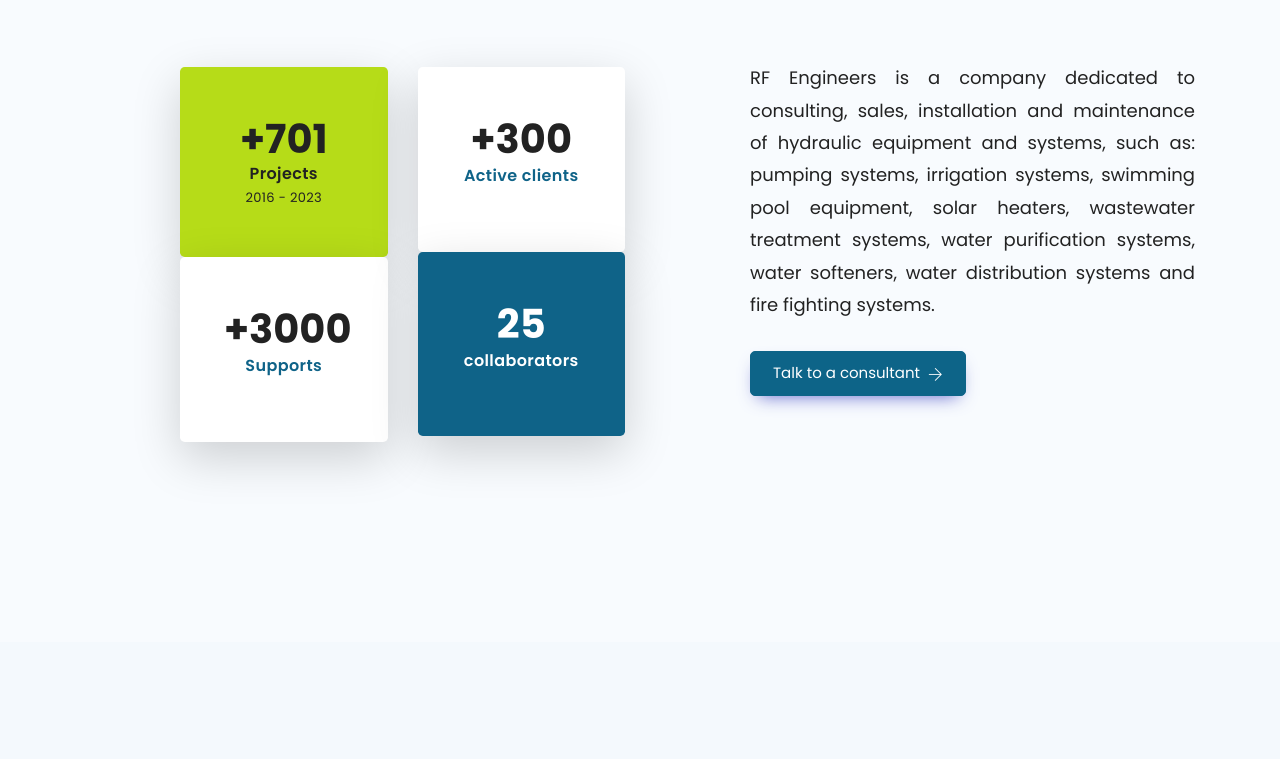
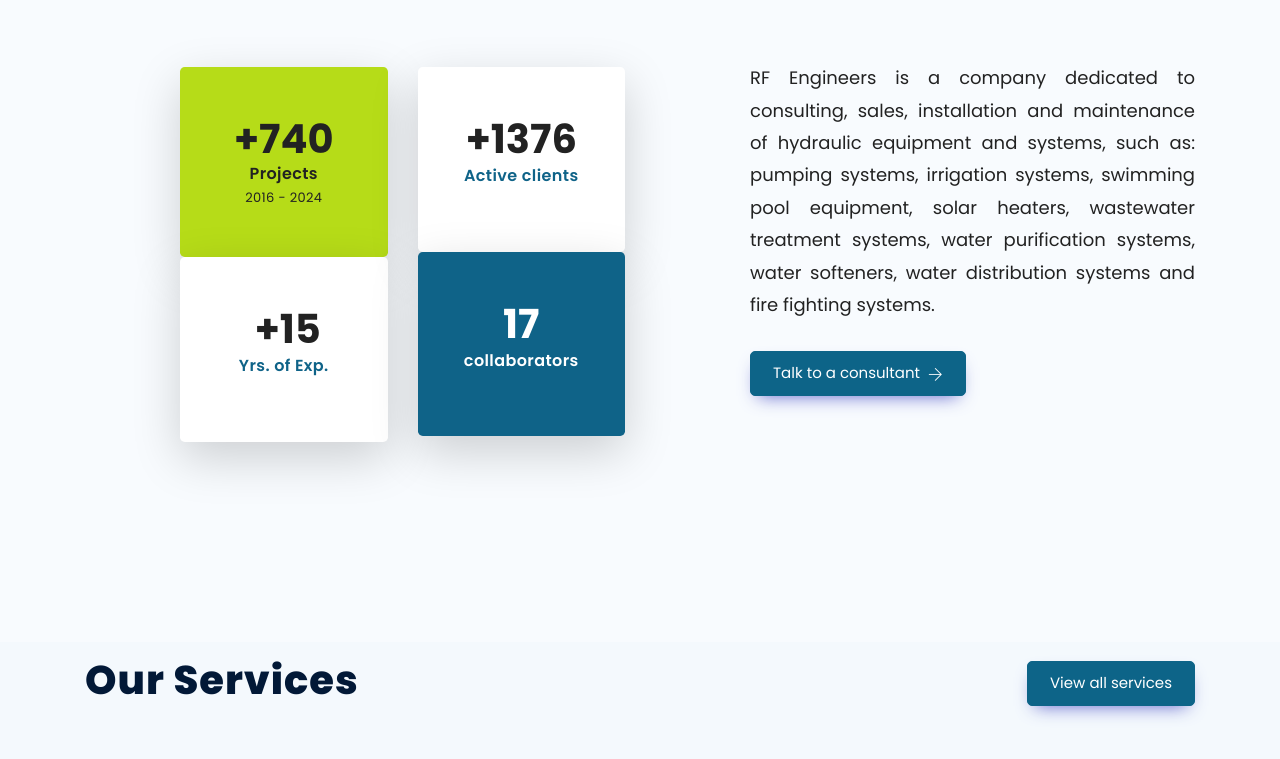
Before and after one commit to LaDanta/rf.github.io, a plain HTML site: page index.html in a window 1280 px wide. Shown: the part 1278-2037 px from the top of the page. Drawn offline with Linux system fonts and the light colour scheme.

Commit message:
Changed date to be updated automatically

```diff
--- a/assets/css/style.css
+++ b/assets/css/style.css
@@ -1370,7 +1370,7 @@ h6 {
   padding-bottom: 60px;
 }
 .services {
-  padding-top: 120px;
+  padding-top: 12px;
 }
 .services .mt-200 {
   margin-top: 200px;
--- a/index.html
+++ b/index.html
@@ -154,31 +154,31 @@
             <div class="col-6">
               <div class="card bg-warning shadow-lg rounded-lg border-0">
                 <div class="px-4 py-5 text-center">
-                  <div class="h1 font-weight-bolder mb-0"><span>+701</span></div>
+                  <div class="h1 font-weight-bolder mb-0"><span>+740</span></div>
                   <h6 class="text-about">Projects</h6>
-                  <p class="text-dislaimer">2016 - 2023</p>
+                  <p class="text-dislaimer">2016 - <span class="currentYear"></span></p>
                 </div>
               </div>
               <div class="card shadow-lg rounded-lg border-0">
                 <div class="px-4 py-5 text-center">
-                  <div class="h1 font-weight-bolder mb-0"><span>+3000</span>
+                  <div class="h1 font-weight-bolder mb-0"><span>+15</span>
                     <span class="counter-extra ml-n2"></span>
                   </div>
-                  <h6 class="text-primary">Supports</h6>
+                  <h6 class="text-primary">Yrs. of Exp.</h6>
                 </div>
               </div>
             </div>
             <div class="col-6 pt-lg-6">
               <div class="card shadow-lg rounded-lg border-0">
                 <div class="px-4 py-5 text-center">
-                  <div class="h1 font-weight-bolder mb-0"><span>+300</span>
+                  <div class="h1 font-weight-bolder mb-0"><span>+1376</span>
                   </div>
                   <h6 class="text-primary">Active clients</h6>
                 </div>
               </div>
               <div class="card bg-primary shadow-lg rounded-lg border-0">
                 <div class="px-4 py-5 text-center">
-                  <div class="h1 font-weight-bolder text-white mb-0"><span>25</span></div>
+                  <div class="h1 font-weight-bolder text-white mb-0"><span>17</span></div>
                   <h6 class="text-white">collaborators</h6>
                 </div>
               </div>
@@ -564,7 +564,7 @@
           <div class="row">
             <div class="col-md-4">
               <div class="rfcopyright-text pera-content">
-                <p>© 2023 RF Ingenieros</p>
+                <p>© <span class="currentYear"></span> RF Ingenieros</p>
               </div>
             </div>
             <div class="col-md-8">
@@ -577,6 +577,17 @@
       <div class="rffooter-shape3 position-absolute"><img src="assets/images/diamap.png" alt="mapa de Guanacaste"></div>
   </section>
   <!-- END -->
+
+   <!-- Date Script -->
+ <script>
+
+  const year = new Date().getFullYear();
+
+  document.querySelectorAll('.currentYear').forEach(el => {
+    el.textContent = year;
+  });
+ </script>
+ <!-- Date Script -->
 
   <!-- Global Js Important Files -->
   <script src="assets/js/jquery-3.5.0.min.js" type="text/javascript"></script>
```
Also changed, not shown: index-es.html (+16 -6 lines), services-es.html (+1 -1 lines).
